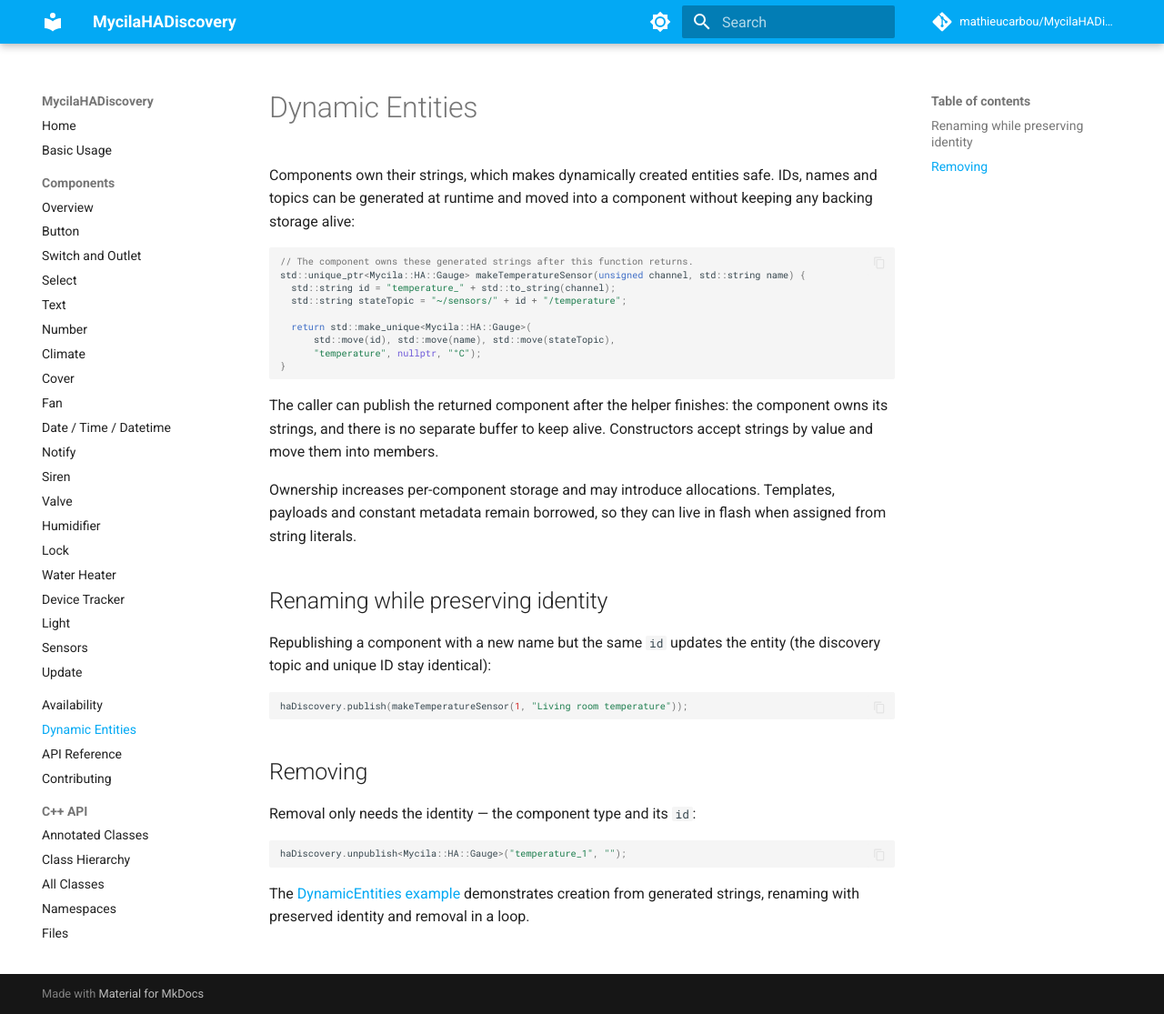
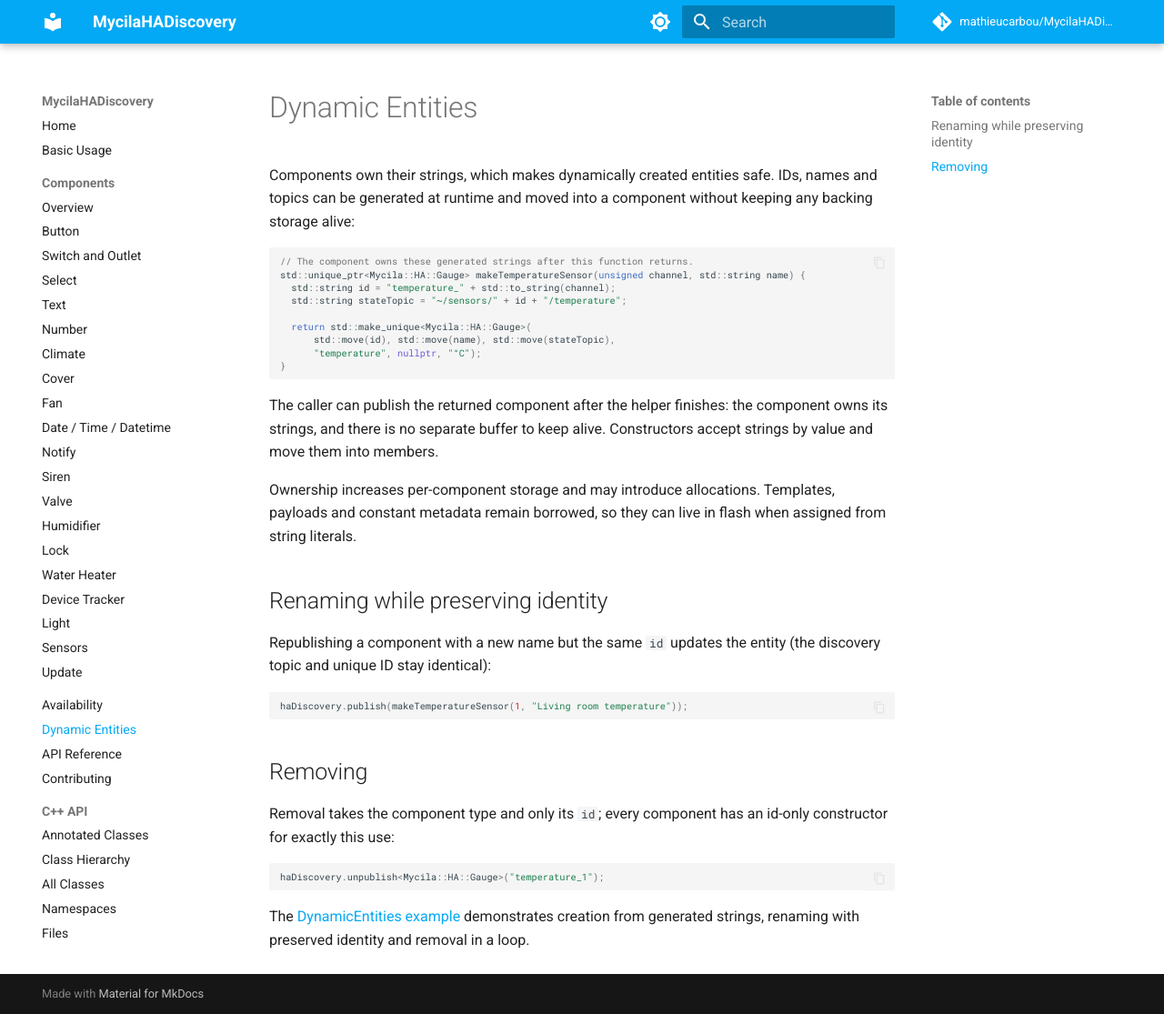
Before and after one commit to mathieucarbou/MycilaHADiscovery, an MkDocs documentation site: the page built from docs/dynamic-entities.md, in a window 1280 px wide and 1115 px high. Shown: the whole window at 91% size. Built offline with MkDocs 1.6.1 and Material for MkDocs 9.7.7, drawn with Linux system fonts in a browser that asks for light colours; comment, search, counter and statistics services are not loaded.

Commit message:
Add explicit id-only constructor to every component for unpublish
Each of the 28 component classes and the Component base now has explicit X(std::string id): unpublish<HA::Cover>("garage") removes an entity with just its identity, no other arguments. The ctors delegate with an empty name so name stays unset; explicit prevents implicit conversions from string literals.

Updates DynamicEntities example, README and docs to the bare-id unpublish form, and documents the convention in contributing.md.

Co-authored-by: Copilot <223556219+Copilot@users.noreply.github.com>

````diff
--- a/docs/dynamic-entities.md
+++ b/docs/dynamic-entities.md
@@ -28,10 +28,10 @@ haDiscovery.publish(makeTemperatureSensor(1, "Living room temperature"));
 
 ## Removing
 
-Removal only needs the identity — the component type and its `id`:
+Removal takes the component type and only its `id`; every component has an id-only constructor for exactly this use:
 
 ```cpp
-haDiscovery.unpublish<Mycila::HA::Gauge>("temperature_1", "");
+haDiscovery.unpublish<Mycila::HA::Gauge>("temperature_1");
 ```
 
 The [DynamicEntities example](https://github.com/mathieucarbou/MycilaHADiscovery/blob/main/examples/DynamicEntities/DynamicEntities.ino) demonstrates creation from generated strings, renaming with preserved identity and removal in a loop.
````
Also changed, not shown: README.md (+2 -2 lines), docs/contributing.md (+1 -0 lines), docs/usage.md (+1 -1 lines), 2 other files.
